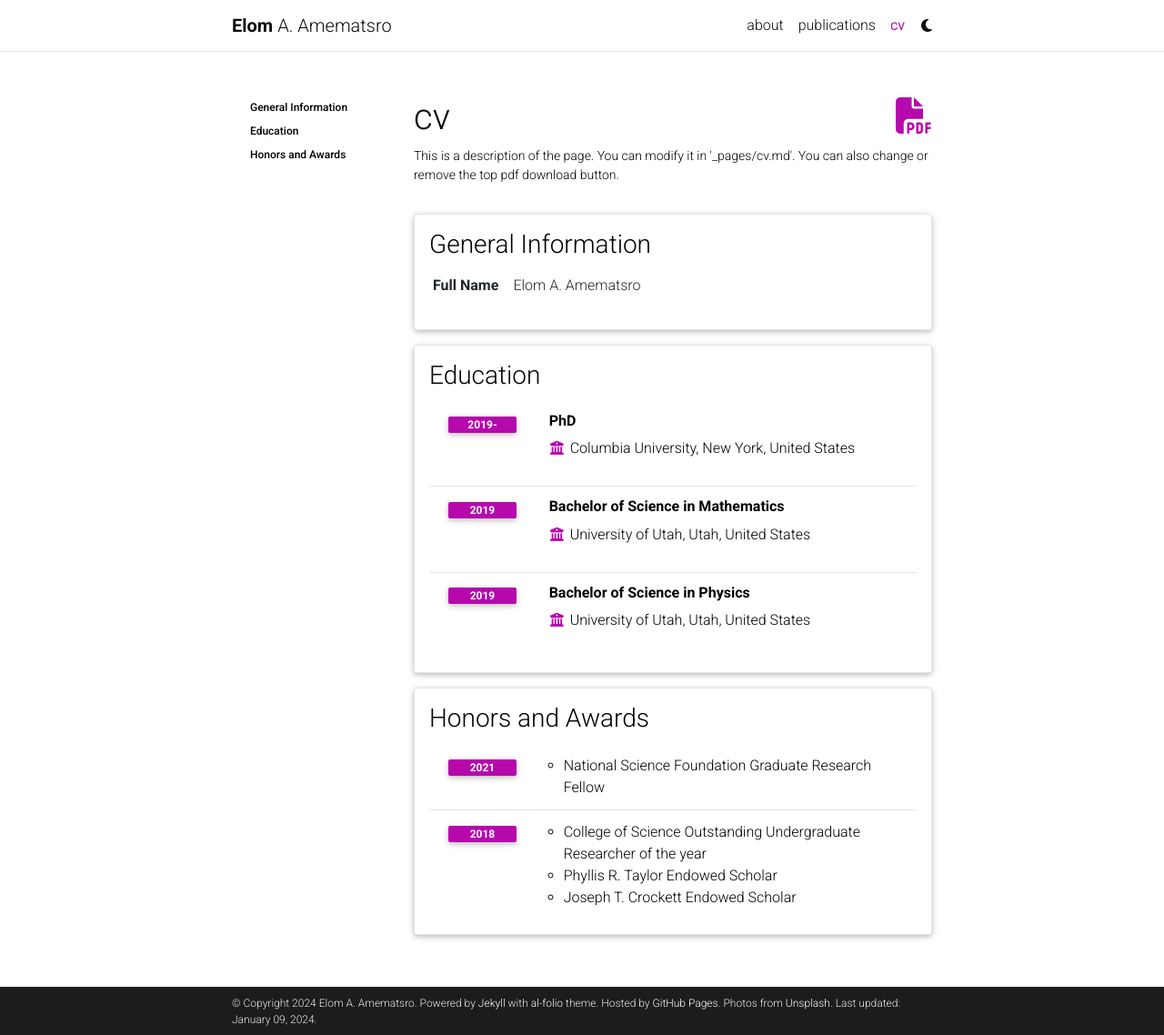
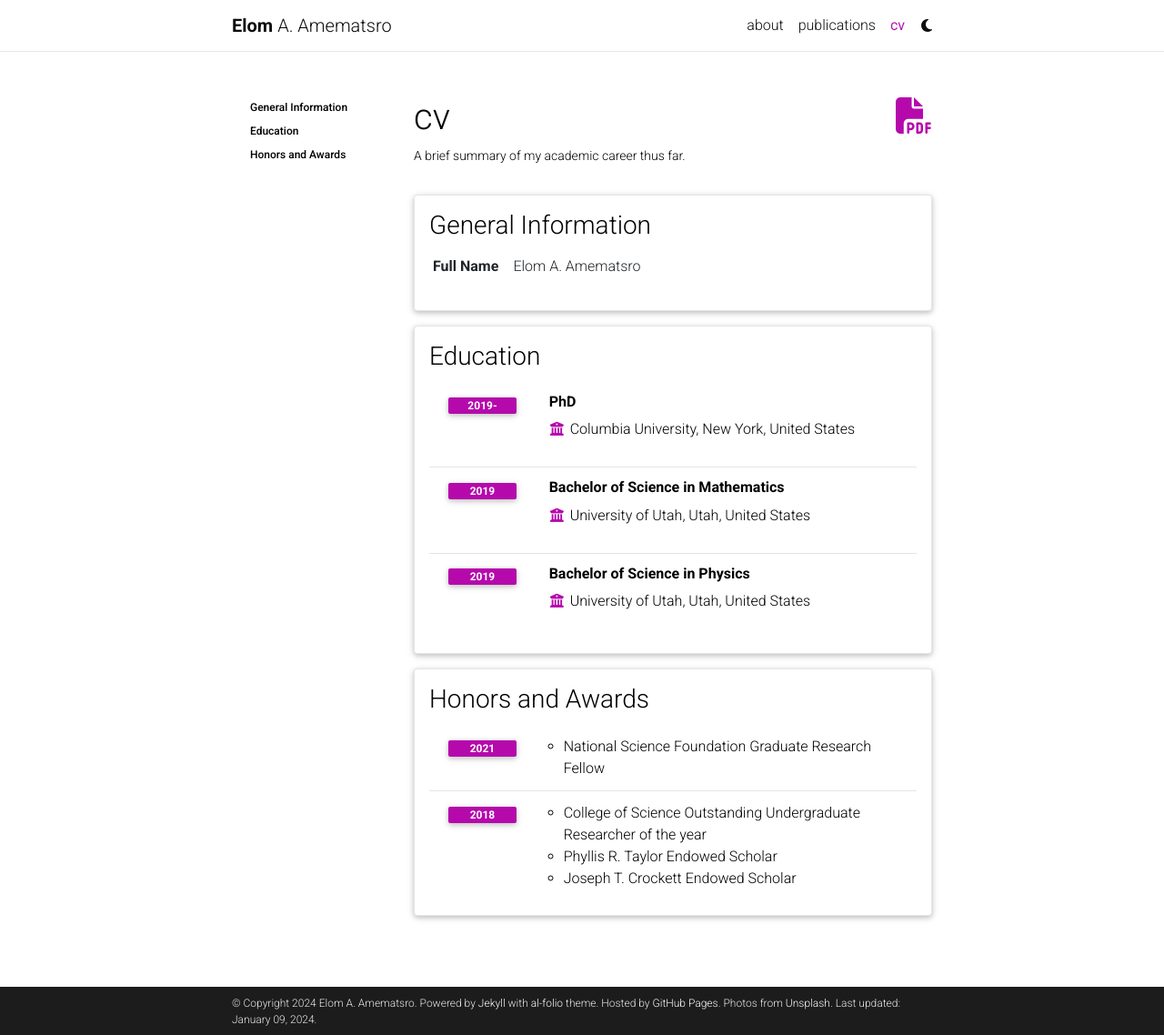
Before and after one commit to eaamematsro/eaamematsro.github.io, a Jekyll site: the page built from _pages/cv.md, in a window 1280 px wide and 1138 px high. Shown: the whole window at 91% size. Built offline with Jekyll 4.4.1, drawn with Linux system fonts in a browser that asks for light colours; comment, search, counter and statistics services are not loaded; a style sheet for code colours, icons or effects is not loaded.

Commit message:
Update cv.md

```diff
--- a/_pages/cv.md
+++ b/_pages/cv.md
@@ -5,7 +5,7 @@
 nav: true
 nav_order: 5
 cv_pdf: example_pdf.pdf
-description: This is a description of the page. You can modify it in '_pages/cv.md'. You can also change or remove the top pdf download button.
+description: A brief summary of my academic career thus far.
 toc:
   sidebar: left
 ---
```
